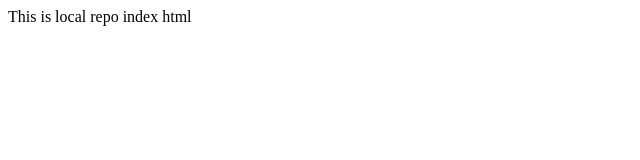
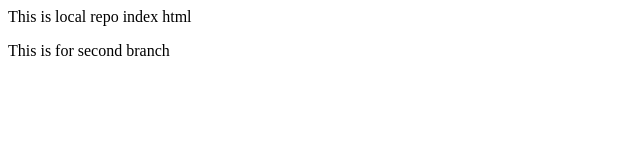
Before and after one commit to JayJosh2k09/LocalRepo, a plain HTML site: page index.html in a window 1280 px wide. Shown: the whole page, without its empty margins (0-640 px from the left). Drawn offline with Linux system fonts and the light colour scheme.

Commit message:
second branch updated

```diff
--- a/index.html
+++ b/index.html
@@ -1,3 +1,4 @@
 <html>
     <p>This is local repo index html</p>
+    <p>This is for second branch</p>
 </html>
```
